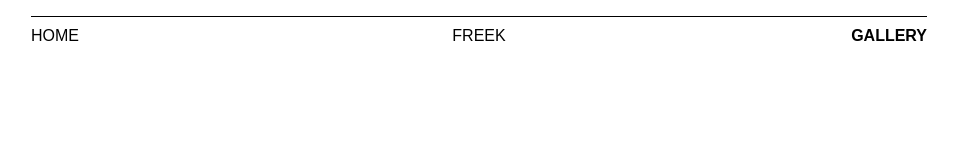
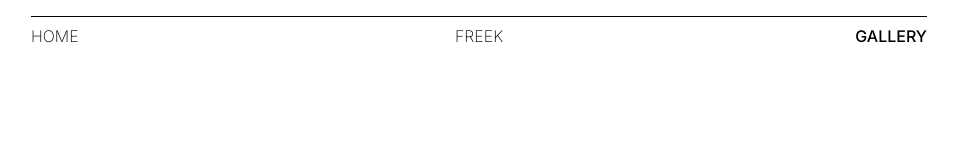
Before and after one commit to freekvermaas/showcase-portfolio, a Next.js app: page / in a window 1280 px wide. Shown: the top 160 px of the page, without its empty margins (161-1119 px from the left). Built offline with nearby package versions, Linux system fonts and the light colour scheme.

Commit message:
Inter font toegevoegd
gelijk alle correcte versies van Inter toegevoegd aan de header

```diff
--- a/src/app/globals.css
+++ b/src/app/globals.css
@@ -1,9 +1,11 @@
+@import url('https://fonts.googleapis.com/css2?family=Inter:wght@100;200;300;400;500;600;700;800;900&display=swap');
+
 @tailwind base;
 @tailwind components;
 @tailwind utilities;
 
 body {
-  font-family: Arial, Helvetica, sans-serif;
+  font-family: Arial, Helvetica, 'Inter', sans-serif;
 }
 
 @layer base {
--- a/src/components/Header.jsx
+++ b/src/components/Header.jsx
@@ -1,6 +1,6 @@
 const Header = ({ activeSection }) => {
-    const isActive = (section) =>
-      activeSection === section ? "font-bold" : "font-normal";
+    const getFontWeight = (section) =>
+      activeSection === section ? 500 : 200; // 500 for Medium, 200 for Extra Light
 
     const textColor = activeSection === "about" ? "text-white" : "text-black";
     const lineColor = activeSection === "about" ? "bg-white" : "bg-black";
@@ -25,22 +25,37 @@ const Header = ({ activeSection }) => {
           />
           <button
             onClick={() => handleScrollToSection("hero")}
-            className={`pt-2 text-center ${textColor} ${isActive("hero")} focus:outline-none`}
-            style={{ flex: "1 1 0%", textAlign: "start" }}
+            className={`pt-2 text-center ${textColor} focus:outline-none`}
+            style={{
+              flex: "1 1 0%",
+              textAlign: "start",
+              fontWeight: getFontWeight("hero"),
+              fontFamily: "'Inter', sans-serif",
+            }}
           >
             HOME
           </button>
           <button
             onClick={() => handleScrollToSection("about")}
-            className={`pt-2 px-4 ${textColor} ${isActive("about")} focus:outline-none`}
-            style={{ flex: "1 1 auto", textAlign: "center" }}
+            className={`pt-2 px-4 ${textColor} focus:outline-none`}
+            style={{
+              flex: "1 1 auto",
+              textAlign: "center",
+              fontWeight: getFontWeight("about"),
+              fontFamily: "'Inter', sans-serif",
+            }}
           >
             FREEK
           </button>
           <button
             onClick={() => handleScrollToSection("gallery")}
-            className={`pt-2 text-center ${textColor} ${isActive("gallery")} focus:outline-none`}
-            style={{ flex: "1 1 0%", textAlign: "end" }}
+            className={`pt-2 text-center ${textColor} focus:outline-none`}
+            style={{
+              flex: "1 1 0%",
+              textAlign: "end",
+              fontWeight: getFontWeight("gallery"),
+              fontFamily: "'Inter', sans-serif",
+            }}
           >
             GALLERY
           </button>
```
